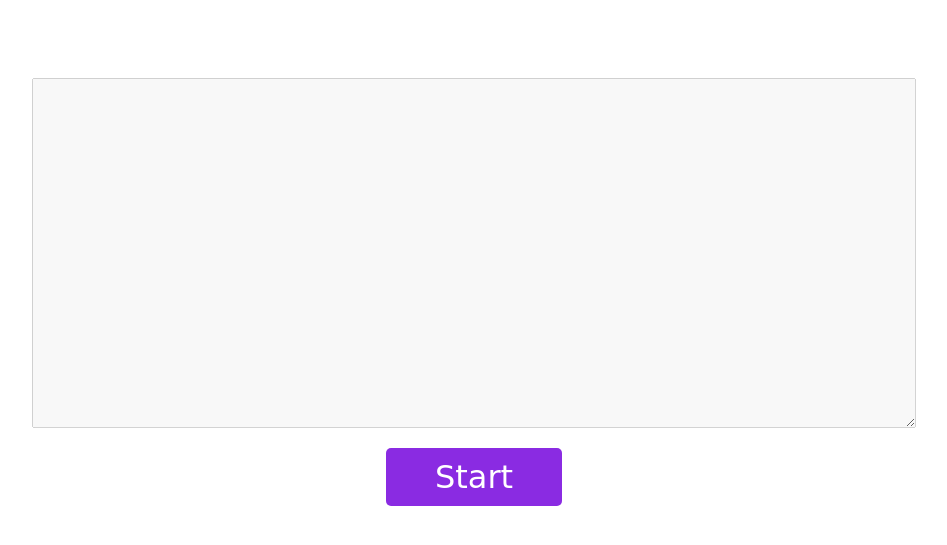
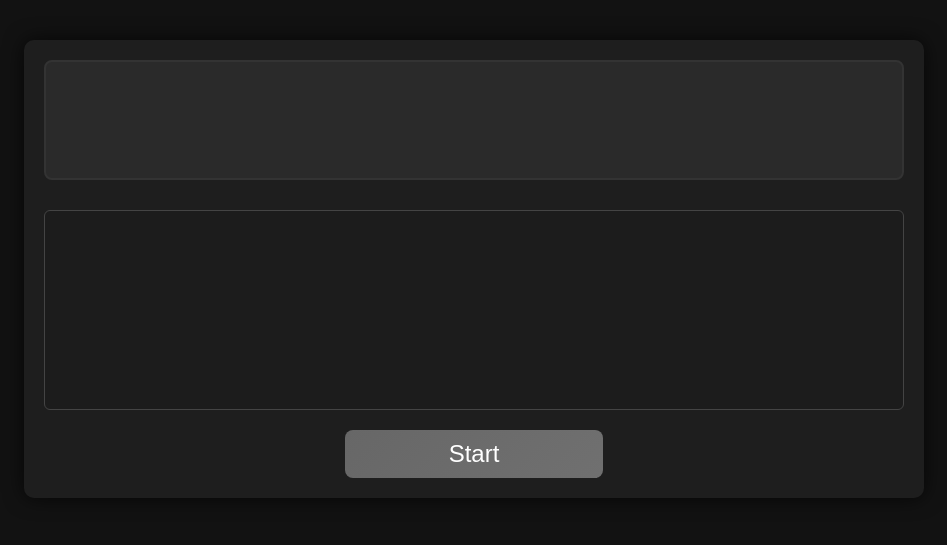
Before and after one commit to joswinemmanuel/Typing-Practice, a plain HTML site: page index.html in a window 1280 px wide. Shown: the part 131-676 px from the top of the page, without its empty margins (166-1113 px from the left). Drawn offline with Linux system fonts and the light colour scheme.

Commit message:
Changed to Dark Theme

```diff
--- a/app.js
+++ b/app.js
@@ -59,7 +59,7 @@ function highlightCurrentWord() {
   const spans = main.querySelectorAll("span");
 
   spans.forEach((span, idx) => {
-    span.className = ""; // Reset class
+    span.className = "";
     if (idx < userWords.length) {
       if (userWords[idx] === game.arrText[idx]) {
         span.classList.add("correct");
--- a/style.css
+++ b/style.css
@@ -1,4 +1,4 @@
-body {
+/* body {
   display: flex;
   justify-content: center;
   align-items: center;
@@ -64,4 +64,107 @@ body {
 .current {
   background-color: #fff3cd;
   color: #856404;
+} */
+
+
+/* Reset */
+* {
+  margin: 0;
+  padding: 0;
+  box-sizing: border-box;
 }
+
+body {
+  display: flex;
+  justify-content: center;
+  align-items: center;
+  text-align: center;
+  height: 100vh;
+  background-color: #121212;
+  color: #e0e0e0;
+  font-family: "Segoe UI", Tahoma, Geneva, Verdana, sans-serif;
+}
+
+.container {
+  width: 80%;
+  max-width: 900px;
+  padding: 20px;
+  border-radius: 10px;
+  background-color: #1e1e1e;
+  box-shadow: 0 0 20px rgba(0, 0, 0, 0.7);
+}
+
+.main {
+  padding: 20px;
+  font-size: 1.8em;
+  border: 2px solid #333;
+  border-radius: 8px;
+  min-height: 120px;
+  margin-bottom: 20px;
+  background-color: #2a2a2a;
+  transition: border-color 0.3s ease;
+}
+
+.typingArea {
+  width: 100%;
+  height: 200px;
+  font-size: 1.2em;
+  padding: 15px;
+  margin-top: 10px;
+  border-radius: 6px;
+  border: 1px solid #444;
+  background-color: #1c1c1c;
+  color: #f1f1f1;
+  resize: none;
+  transition: border 0.3s ease;
+}
+
+.typingArea:focus {
+  border: 1px solid #888;
+  outline: none;
+}
+
+.btn {
+  width: 30%;
+  font-size: 1.5em;
+  padding: 10px 20px;
+  margin-top: 20px;
+  color: white;
+  background: linear-gradient(135deg, #676767, #707070);
+  border: none;
+  border-radius: 8px;
+  cursor: pointer;
+  transition: all 0.4s ease;
+}
+
+.btn:hover {
+  transform: scale(1.05);
+  background: linear-gradient(135deg, #8f8f8f, #9f9f9f);
+}
+
+/* Word Highlighting */
+.correct {
+  background-color: #14532d;
+  color: #d1fae5;
+  padding: 2px 5px;
+  border-radius: 4px;
+}
+
+.incorrect {
+  background-color: #7f1d1d;
+  color: #fca5a5;
+  padding: 2px 5px;
+  border-radius: 4px;
+}
+
+.current {
+  background-color: #78350f;
+  color: #fde68a;
+  padding: 2px 5px;
+  border-radius: 4px;
+}
+
+.incorrect {
+  color: #ff6b6b;
+  font-weight: bold;
+}
```
